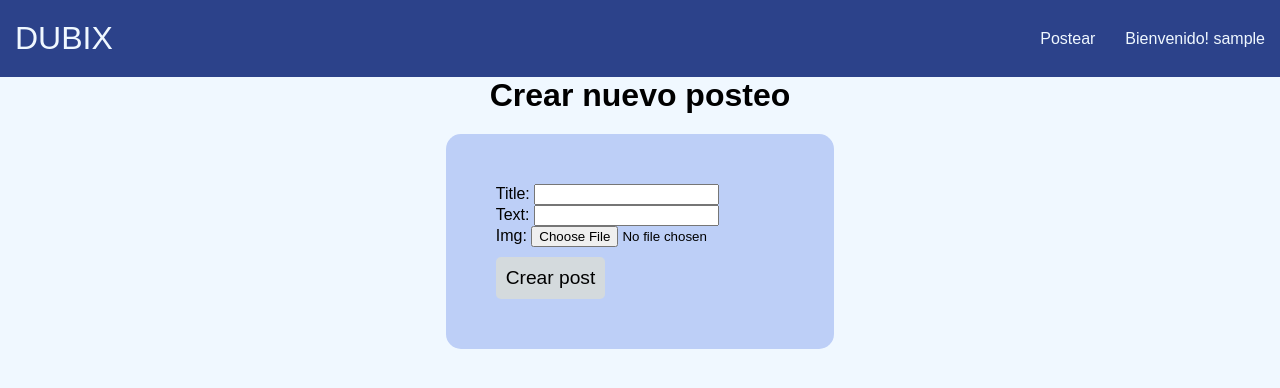
After one commit to DJVillarroel/EATI_Django, a Django app: page /createpost/ in a window 1280 px wide. The commit adds this page. Shown: the top 388 px of the page. Run offline with Django 5.2, Linux system fonts and the light colour scheme; the visitor is signed in with stand-in values (Sample User, id 1); some libraries are stand-ins or nearby versions.

Commit message:
Funcionalidad de la página completa, solo falta registro y login

```diff
--- a/imageboard/forms.py
+++ b/imageboard/forms.py
@@ -1,20 +1,13 @@
 from django import forms
-from .models import Comment
+from .models import Comment, Post
+from django.utils import timezone
 
-class PostCommentForm(forms.ModelForm):
+class PostForm(forms.ModelForm):
+    class Meta:
+        model = Post
+        fields = ['title', 'text', 'img']
+
+class CommentForm(forms.ModelForm):
     class Meta:
         model = Comment
         fields = ['text']
-
-    def __init__(self, post, author, *args, **kwargs):
-        self.post = post
-        self.author = author
-        super(PostCommentForm, self).__init__(*args, **kwargs)
-
-    def save(self, commit=True):
-        comment = super(PostCommentForm, self).save(commit=False)
-        comment.post = self.post
-        comment.author = self.author
-        if commit:
-            comment.save()
-        return comment
--- /dev/null
+++ b/imageboard/static/imageboard/styles.css
@@ -0,0 +1,174 @@
+* {
+  margin: 0;
+  color: black;
+}
+
+body {
+  font-family: Arial, Helvetica, sans-serif;
+  color: rgb(245, 240, 240);
+  background-color: aliceblue;
+}
+
+.content {
+  display: flex;
+  flex-wrap: wrap;
+}
+
+.content > div {
+  flex-grow: 1;
+  flex-basis: 50%;
+  box-sizing: border-box;
+}
+
+.content-post {
+  color: black;
+  border-right: 2px rgb(153, 153, 153) inset;
+  min-height: 100%;
+  padding: 20px;
+}
+
+.post-image {
+  max-width: 40%;
+}
+
+.content-post p {
+  padding-top: 20px;
+}
+
+.content-comments {
+  display: flex;
+  flex-direction: column;
+  height: 600px;
+  overflow-y: auto;
+}
+
+.content-comment {
+  padding: 20px;
+  display: flex;
+  flex-direction: column;
+  border: 1px rgb(153, 153, 153) inset;
+  top: 0;
+}
+
+.comment-info {
+  display: flex;
+  flex-direction: row;
+  justify-content: space-between;
+}
+
+.comment-text {
+  padding-top: 20px;
+}
+
+.navbar {
+  background-color: rgb(44, 66, 138);
+  color: aliceblue;
+}
+
+.navbar a {
+  color: aliceblue;
+  text-decoration: none;
+}
+
+.nav-content {
+  display: flex;
+  justify-content: space-between;
+}
+
+.nav-logo {
+  padding-top: 20px;
+  padding-bottom: 20px;
+  padding-left: 15px;
+  font-size: 2em;
+}
+
+.nav-items {
+  list-style-type: none;
+  display: flex;
+  align-items: center;
+  justify-content: center;
+}
+
+.nav-items li {
+  padding-left: 15px;
+  display: inherit;
+  align-items: inherit;
+  justify-content: inherit;
+  height: 100%;
+  padding-right: 15px;
+  color: aliceblue;
+  padding-top: 20px;
+  padding-bottom: 20px;
+}
+
+.board {
+  display: grid;
+  grid-template-columns: repeat(auto-fill, minmax(200px, 1fr));
+  gap: 20px;
+}
+
+.post-card {
+  border: 2px black inset;
+  position: relative;
+  text-align: center;
+  color: white;
+  transition: 0.2s;
+  width: 100%;
+  height: 200px;
+  background-size: cover;
+  background-position: center;
+  background-repeat: no-repeat;
+}
+
+.post-card:hover {
+  width: 103%;
+  height: 206px;
+}
+
+.post-card-img {
+  width: 100%;
+  height: auto;
+}
+
+.post-title {
+  font-size: 1.2em;
+  font-weight: 500;
+  color: aliceblue;
+  position: absolute;
+  bottom: 8px;
+  left: 16px;
+  text-shadow: 2px 2px black;
+}
+
+.new-post {
+  display: flex;
+  flex-direction: column;
+  align-items: center;
+  justify-content: center;
+}
+
+.new-post-form {
+  background-color: rgb(189, 207, 247);
+  margin-top: 20px;
+  padding: 50px;
+  border-radius: 15px;
+}
+
+.button {
+  margin-top: 10px;
+  padding: 10px;
+  background-color: rgb(212, 218, 221);
+  border: none;
+  border-radius: 5px;
+  font-family: Arial, Helvetica, sans-serif;
+  font-size: 1.2em;
+  transition: 0.1s;
+}
+
+.button:hover {
+  background-color: aliceblue;
+}
+
+.button:active {
+  background-color: rgb(211, 219, 226);
+}
--- a/imageboard/templates/imageboard/detail.html
+++ b/imageboard/templates/imageboard/detail.html
@@ -15,7 +15,7 @@
                 <form method="POST" action="" enctype="multipart/form-data" class="comment-form">
                     <h1>Posteá un comentario</h1>
                     {% csrf_token %}
-                    {{ form.as_p }}
+                    {{ comment_form.as_p }}
                     <div>
                         <button type="submit" class="button">Postear</button>
                     </div>
--- a/imageboard/templates/imageboard/navbar.html
+++ b/imageboard/templates/imageboard/navbar.html
@@ -1,8 +1,14 @@
 <nav class="navbar">
   <div class="nav-content">
       <a class="nav-logo" href="/">DUBIX</a>
-      <div class="nav-user">
-          <a class="" href="/">login</a>
-      </div>
+      <ul class="nav-items">
+      {% if request.user.is_authenticated %}
+            <li><a href="{% url 'imageboard:create_post' %}">Postear</a></li>
+            <li>Bienvenido! {{ user.username }}</li>
+          {% else %}
+            <li><a class="" href="/">Registrarse</a></li>
+            <li><a class="" href="/">login</a></li>
+          {% endif %}
+        </ul>
   </div>
 </nav>
--- /dev/null
+++ b/imageboard/templates/imageboard/post.html
@@ -0,0 +1,16 @@
+{% extends "imageboard/base.html" %}
+
+{% block title %}
+    Crear nuevo posteo
+{% endblock %}
+
+{% block body %}
+    <div class="new-post">
+        <h1>Crear nuevo posteo</h1>
+        <form method="POST" enctype="multipart/form-data" class="new-post-form">
+            {% csrf_token %}
+            {{ form.as_p }}
+            <input class="button" type="submit" value="Crear post">
+        </form>
+    </div>
+{% endblock %}
--- a/imageboard/urls.py
+++ b/imageboard/urls.py
@@ -1,14 +1,14 @@
 from django.conf import settings
 from django.conf.urls.static import static
 from django.urls import path
-from .views import HomePageView, PostDetailView
+from .views import HomePageView, PostDetailView, AddPostView
 
 app_name = 'imageboard'
 
 urlpatterns = [
     path('', HomePageView.as_view(), name='index'),
     path('post/<int:pk>/', PostDetailView.as_view(), name='detail'),
-    #path('post/', AddPostView.as_view(), name='post'),
+    path('createpost/', AddPostView.as_view(), name='create_post'),
 ]
 
 if settings.DEBUG:
--- a/imageboard/views.py
+++ b/imageboard/views.py
@@ -1,9 +1,10 @@
 from typing import Any
-from django.shortcuts import render, redirect, get_object_or_404
+from django.shortcuts import render, redirect
 from .models import Post, Comment
-from .forms import PostCommentForm
-from django.views.generic import TemplateView, DetailView
+from .forms import CommentForm, PostForm
+from django.views.generic import TemplateView, DetailView, CreateView
 from django.contrib.auth.mixins import LoginRequiredMixin
+from django.urls import reverse_lazy, reverse
 
 
 class HomePageView(TemplateView):
@@ -23,20 +24,35 @@ class PostDetailView(LoginRequiredMixin, DetailView):
     def get_context_data(self, **kwargs):
         context = super().get_context_data(**kwargs)
         post = self.get_object()
-        comments = Comment.objects.filter(post=post)
+        comments = Comment.objects.filter(post=post).order_by('-id')
         context['comments'] = comments
-        context['comment_form'] = PostCommentForm(post=post, author=self.request.user)
+        context['comment_form'] = CommentForm()  # Initialize an empty comment form
         return context
 
     def post(self, request, *args, **kwargs):
         post = self.get_object()
-        form = PostCommentForm(post=post, author=request.user)
+        form = CommentForm(request.POST)
         if form.is_valid():
             comment = form.save(commit=False)
             comment.post = post
+            comment.author = request.user
             comment.save()
-            return redirect('post-detail', pk=post.pk)
+            # Redirect to the same post detail page after adding the comment
+            return redirect(reverse('imageboard:detail', kwargs={'pk': post.pk}))
         else:
+            # If form is invalid, re-render the page with errors
             context = self.get_context_data()
             context['comment_form'] = form
             return self.render_to_response(context)
+
+class AddPostView(LoginRequiredMixin, CreateView):
+    template_name = 'imageboard/post.html'
+    model = Post
+    form_class = PostForm
+
+    def form_valid(self, form):
+        form.instance.author = self.request.user
+        return super().form_valid(form)
+
+    def get_success_url(self):
+        return reverse_lazy('imageboard:detail', kwargs={'pk': self.object.pk})
```
Also changed, not shown: 1 other file.
